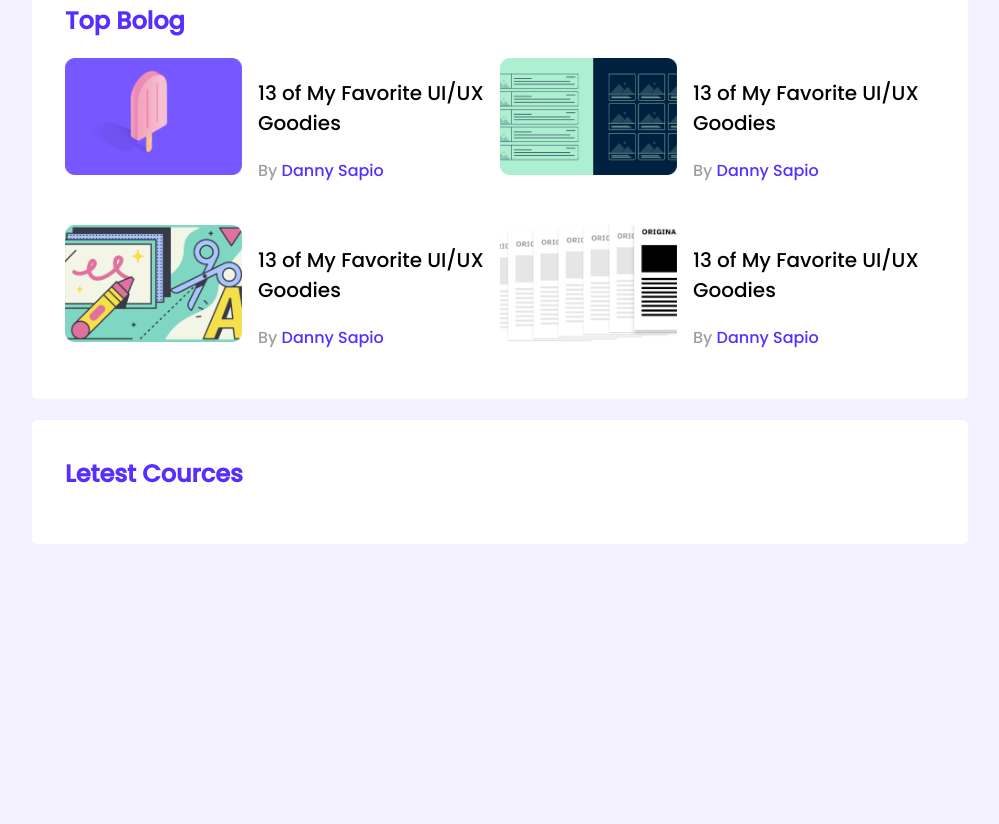
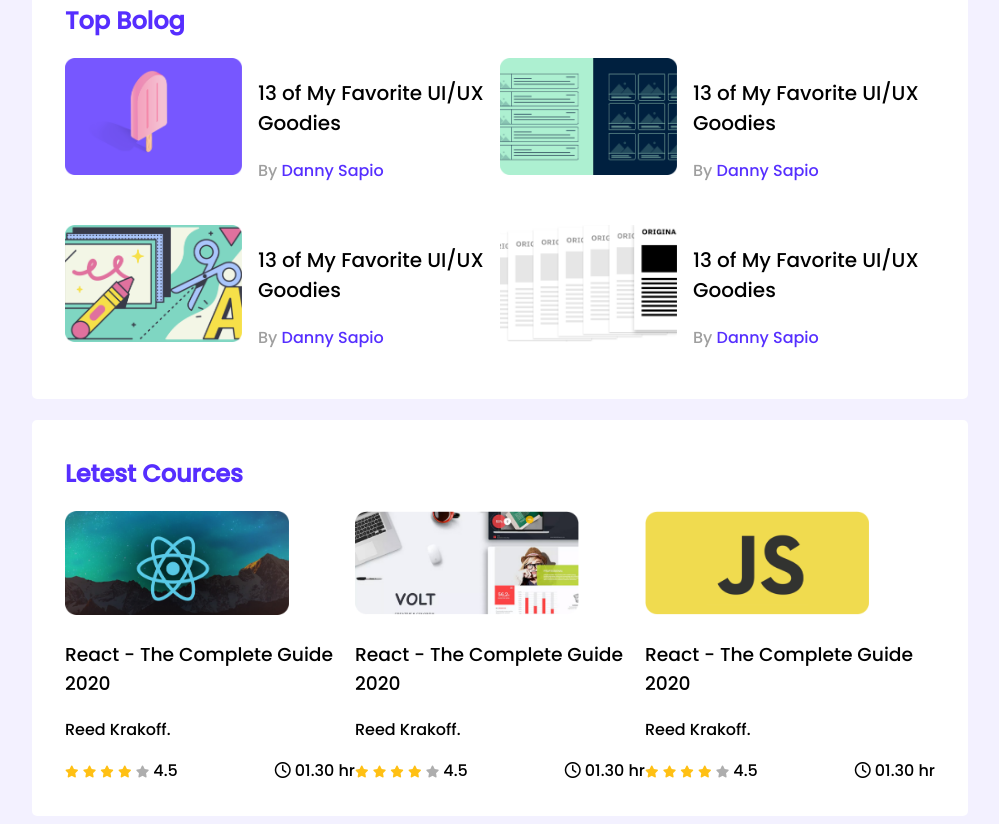
Before and after one commit to asadullah055/leader-bord, a plain HTML site: page index.html in a window 1280 px wide. Shown: the part 318-1142 px from the top of the page, without its empty margins (140-1139 px from the left). Before the commit the page ends 870 px from the top, so only its background shows below. Drawn offline with Linux system fonts and the light colour scheme.

Commit message:
some change

```diff
--- a/index.html
+++ b/index.html
@@ -6,6 +6,7 @@
     <meta http-equiv="X-UA-Compatible" content="IE=edge">
     <meta name="viewport" content="width=device-width, initial-scale=1.0">
     <title>Leader board</title>
+    <script src="https://kit.fontawesome.com/8997edf1b5.js" crossorigin="anonymous"></script>
     <!-- stylesheet -->
     <link rel="stylesheet" href="styles/style.css">
 </head>
@@ -98,6 +99,77 @@
         <!-- Letest Cources -->
         <section class="container">
             <h2 class="section-title">Letest Cources</h2>
+            <div class="courses">
+                <div class="course">
+                    <div class="course-banner">
+                        <img src="images/courses/course-1.png" alt="">
+                    </div>
+                    <div class="course-detail">
+                        <h3 class="course-title">React - The Complete Guide 2020</h3>
+                        <p class="course-author">Reed Krakoff.</p>
+                        <div class="course-info">
+                            <div class="">
+                                <i class="fas fa-star filled"></i>
+                                <i class="fas fa-star filled"></i>
+                                <i class="fas fa-star filled"></i>
+                                <i class="fas fa-star filled"></i>
+                                <i class="fas fa-star empty"></i>
+                                <span>4.5</span>
+                            </div>
+                            <div class="course-duration">
+                                <i class="far fa-clock"></i>
+                                01.30 hr
+                            </div>
+                        </div>
+                    </div>
+                </div>
+                <div class="course">
+                    <div class="course-banner">
+                        <img src="images/courses/course-2.png" alt="">
+                    </div>
+                    <div class="course-detail">
+                        <h3 class="course-title">React - The Complete Guide 2020</h3>
+                        <p class="course-author">Reed Krakoff.</p>
+                        <div class="course-info">
+                            <div class="">
+                                <i class="fas fa-star filled"></i>
+                                <i class="fas fa-star filled"></i>
+                                <i class="fas fa-star filled"></i>
+                                <i class="fas fa-star filled"></i>
+                                <i class="fas fa-star empty"></i>
+                                <span>4.5</span>
+                            </div>
+                            <div class="course-duration">
+                                <i class="far fa-clock"></i>
+                                01.30 hr
+                            </div>
+                        </div>
+                    </div>
+                </div>
+                <div class="course">
+                    <div class="course-banner">
+                        <img src="images/courses/course-3.png" alt="">
+                    </div>
+                    <div class="course-detail">
+                        <h3 class="course-title">React - The Complete Guide 2020</h3>
+                        <p class="course-author">Reed Krakoff.</p>
+                        <div class="course-info">
+                            <div class="">
+                                <i class="fas fa-star filled"></i>
+                                <i class="fas fa-star filled"></i>
+                                <i class="fas fa-star filled"></i>
+                                <i class="fas fa-star filled"></i>
+                                <i class="fas fa-star empty"></i>
+                                <span>4.5</span>
+                            </div>
+                            <div class="course-duration">
+                                <i class="far fa-clock"></i>
+                                01.30 hr
+                            </div>
+                        </div>
+                    </div>
+                </div>
+            </div>
         </section>
     </main>
 </body>
--- a/styles/style.css
+++ b/styles/style.css
@@ -57,6 +57,7 @@ hr{
     display: grid;
     grid-template-columns: repeat(2, 1fr);
     grid-row-gap: 26px;
+    /* grid-column-gap: 50px; */
 }
 .blog{
     display: flex;
@@ -80,3 +81,47 @@ hr{
     font-size: 16px;
     color: #562fff;
 }
+/* courses style */
+.courses{
+    display: grid;
+    grid-template-columns: repeat(3, 1fr);
+    grid-row-gap: 24px;
+    align-items: center;
+}
+.course-info{
+    display: flex;
+    align-items: center;
+    justify-content: space-between;
+}
+.course .course-banner img{
+    height: 104px;
+    width: 224px;
+}
+.fa-star{
+    font-size: 12px;
+}
+.fa-star.filled{
+    color: #FFC014;
+}
+.fa-star.empty{
+    color: #AEAEAE;
+}
+/* media queries */
+/* Mobile */
+@media only screen and (max-width:688px) {
+    .container{
+        width: 100%;
+    }
+    .player, .blog{
+        flex-direction: column;
+    }
+    .players, .blogs, .courses{
+        grid-template-columns: repeat(1, 1fr);
+    }
+}
+/* tab */
+@media only screen and (min-width:688px) and (max-width: 992px ) {
+    .players{
+        grid-template-columns: repeat(2, 1fr);
+    }
+}
```
